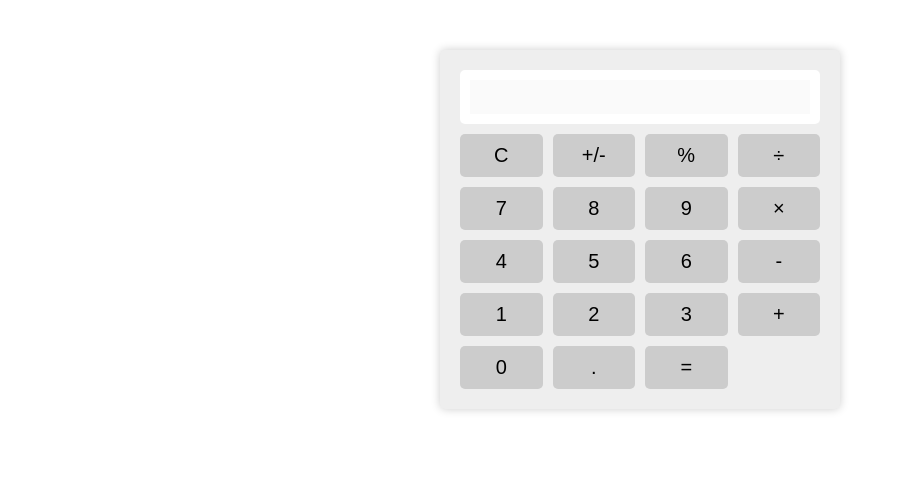
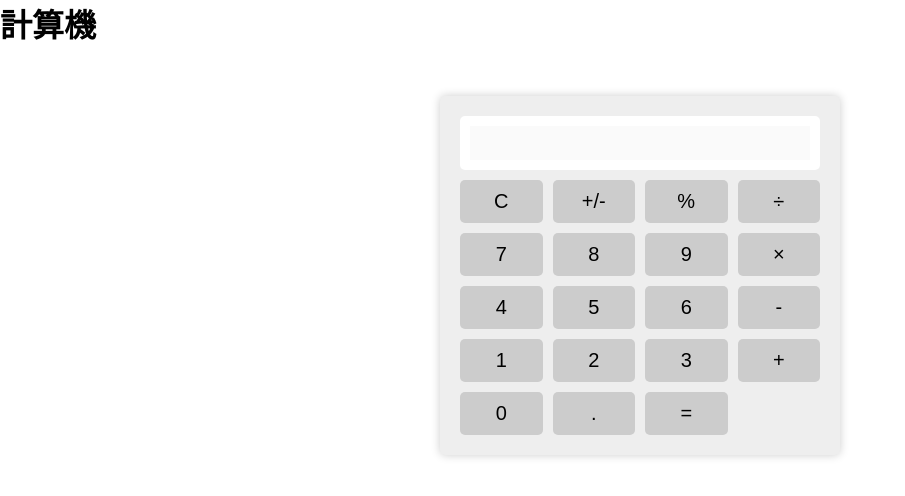
Before and after one commit to migawariw/a, a plain HTML site: page index.html in a window 1280 px wide. Shown: the whole page, without its empty margins (0-905 px from the left). Drawn offline with Linux system fonts and the light colour scheme.

Commit message:
Update index.html

```diff
--- a/index.html
+++ b/index.html
@@ -5,6 +5,7 @@
   <link rel="stylesheet" href="style.css">
 </head>
 <body>
+  <h1>計算機</h1>
   <div class="container">
     <div class="display">
       <input type="text" id="result" disabled>
```
